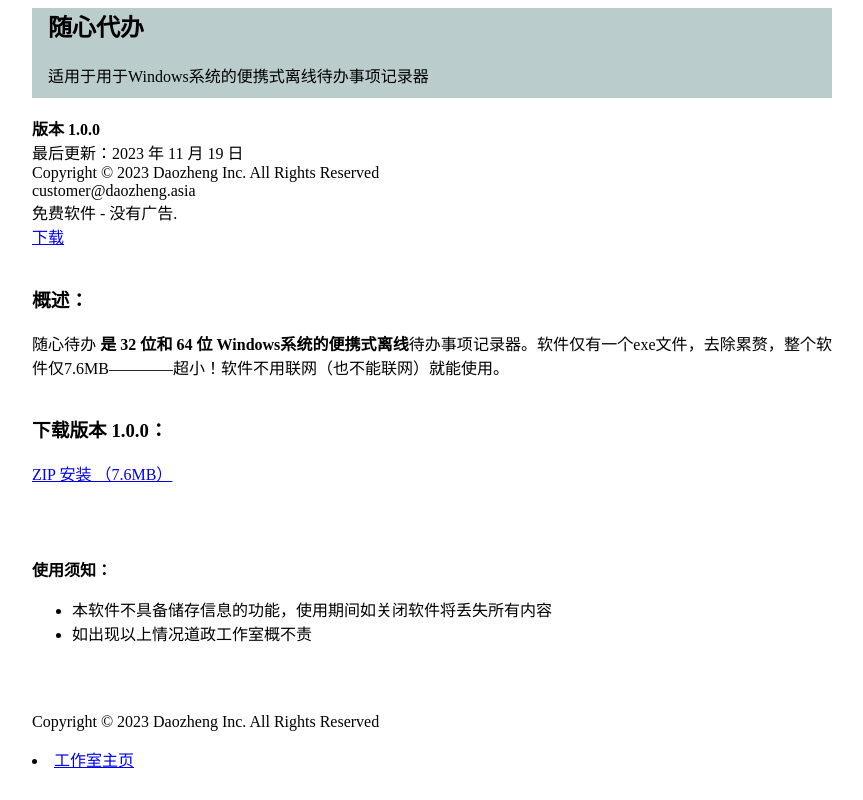
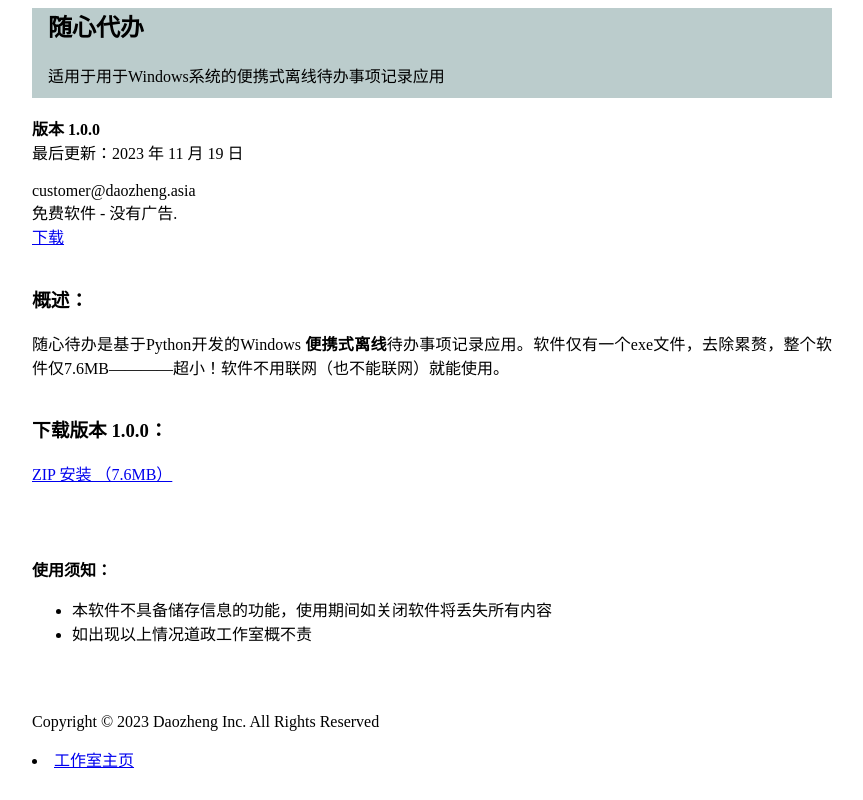
Before and after one commit to abokecn/Heart-to-do, a plain HTML site: page index.html in a window 1280 px wide. Shown: the whole page, without its empty margins (208-1071 px from the left). Drawn offline with Linux system fonts and the light colour scheme.

Commit message:
Update index.html

```diff
--- a/index.html
+++ b/index.html
@@ -64,11 +64,11 @@
 <div style="width: 800px; text-align: justify;">
 
 <div style="BACKGROUND-COLOR: #BBCCCC; padding: 0 1em 0.7em 1em">
-<h2 _msttexthash="14064973" _msthash="57">随心代办<sup _istranslated="1"><font size="-1" _istranslated="1"></font></sup></h2><font _mstmutation="1" _msttexthash="183445912" _msthash="58">适用于用于Windows系统的便携式离线待办事项记录器</font></div><br>
+<h2 _msttexthash="14064973" _msthash="57">随心代办<sup _istranslated="1"><font size="-1" _istranslated="1"></font></sup></h2><font _mstmutation="1" _msttexthash="183445912" _msthash="58">适用于用于Windows系统的便携式离线待办事项记录应用</font></div><br>
 
-<font _mstmutation="1" _msttexthash="863916300" _msthash="59"><strong _mstmutation="1" _istranslated="1">版本 1.0.0</strong><br _mstmutation="1" _istranslated="1"> 最后更新：2023 年 11 月 19 日<br _mstmutation="1" _istranslated="1"> Copyright © 2023 Daozheng Inc. All Rights Reserved<br _mstmutation="1" _istranslated="1"> customer@daozheng.asia<br _mstmutation="1" _istranslated="1"> <span class="maroon" _mstmutation="1" _istranslated="1">免费软件 - 没有广告.</span><br _mstmutation="1" _istranslated="1"> <a href="#download" _mstmutation="1" _istranslated="1">下载</a></font><br><br>
+<font _mstmutation="1" _msttexthash="863916300" _msthash="59"><strong _mstmutation="1" _istranslated="1">版本 1.0.0</strong><br _mstmutation="1" _istranslated="1"> 最后更新：2023 年 11 月 19 日<br _mstmutation="1" _istranslated="1"> <br _mstmutation="1" _istranslated="1"> customer@daozheng.asia<br _mstmutation="1" _istranslated="1"> <span class="maroon" _mstmutation="1" _istranslated="1">免费软件 - 没有广告.</span><br _mstmutation="1" _istranslated="1"> <a href="#download" _mstmutation="1" _istranslated="1">下载</a></font><br><br>
 
-<h3 _msttexthash="13930904" _msthash="60">概述：</h3><font _mstmutation="1" _msttexthash="4235048727" _msthash="61">随心待办<sup _mstmutation="1" _istranslated="1"><font size="-1" _istranslated="1"></font></sup> <strong _mstmutation="1" _istranslated="1">是 32 位和 64 位 Windows系统的</strong><strong _mstmutation="1" _istranslated="1">便携式离线</strong>待办事项记录器。软件仅有一个exe文件，去除累赘，整个软件仅7.6MB————超小！软件不用联网（也不能联网）就能使用。</font><br><br>
+<h3 _msttexthash="13930904" _msthash="60">概述：</h3><font _mstmutation="1" _msttexthash="4235048727" _msthash="61">随心待办是基于Python开发的Windows<sup _mstmutation="1" _istranslated="1"><font size="-1" _istranslated="1"></font></sup> <strong _mstmutation="1" _istranslated="1"></strong><strong _mstmutation="1" _istranslated="1">便携式离线</strong>待办事项记录应用。软件仅有一个exe文件，去除累赘，整个软件仅7.6MB————超小！软件不用联网（也不能联网）就能使用。</font><br><br>
 <!-- <img src="" width="985" height="651" alt=""><br><br> -->
 
 <a name="download"></a>
```
